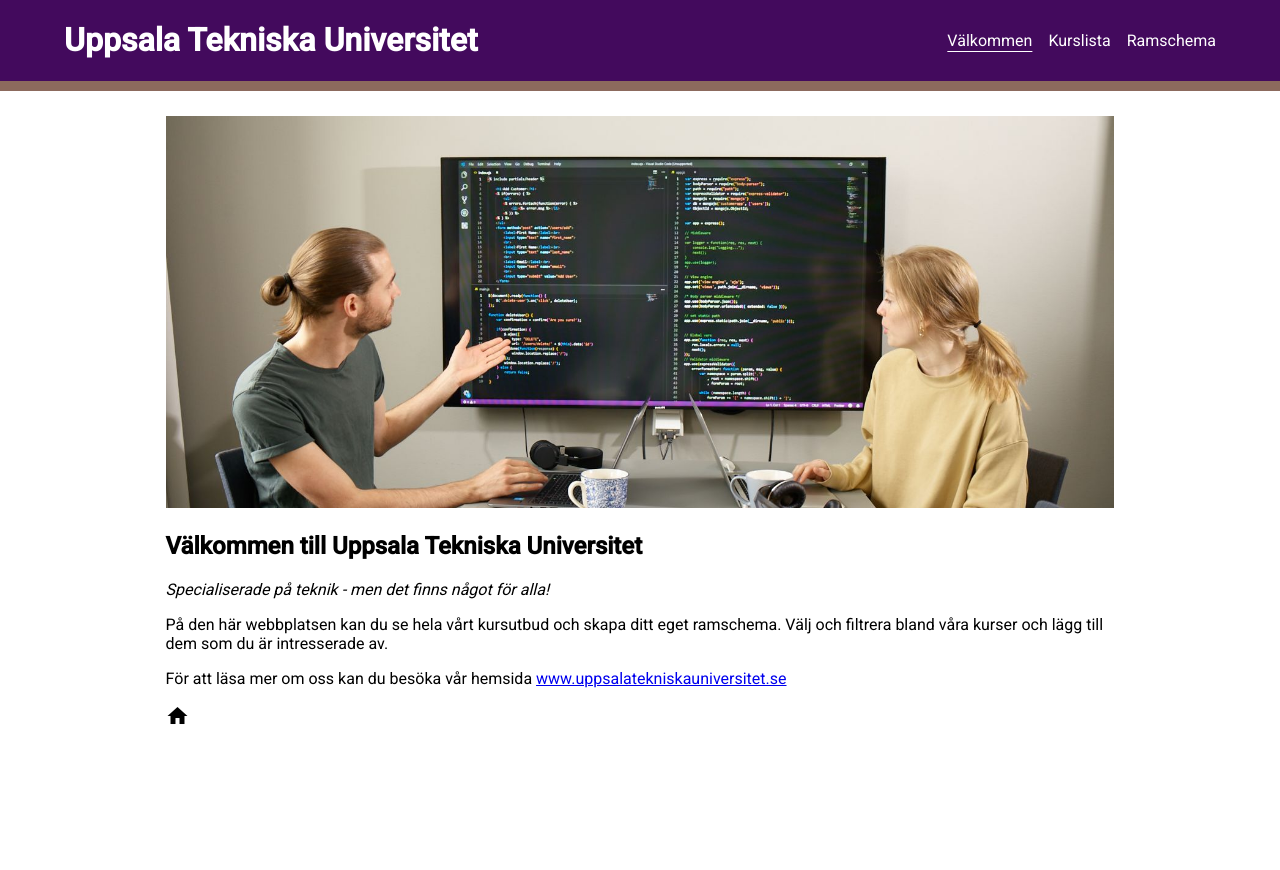
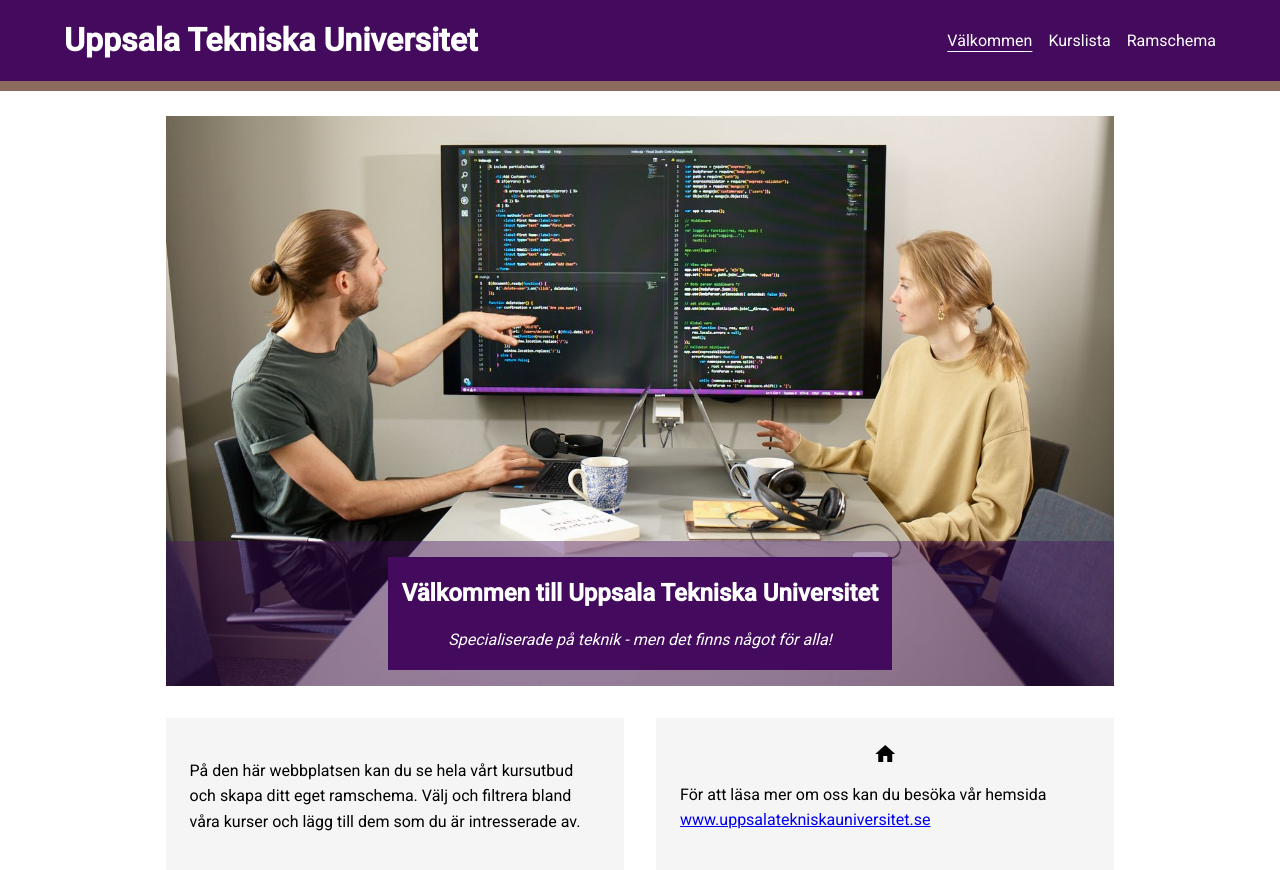
Before and after one commit to frja2400/dt208g-project, an Angular app: page /home in a window 1280 px wide. Shown: the top 870 px of the page. Before the commit the page ends 800 px from the top, so only its background shows below. Built offline with nearby package versions, Linux system fonts and the light colour scheme.

Commit message:
Justerar headerbild och gör klar layout för startsidan med introtext och informationsrutor.

```diff
--- a/src/app/home/home.component.css
+++ b/src/app/home/home.component.css
@@ -1,3 +1,55 @@
-img {
+.imageContainer {
+    position: relative;
     width: 100%;
 }
+
+.imageContainer img {
+    width: 100%;
+    height: auto;
+    display: block;
+}
+
+.introContainer {
+    position: absolute;
+    bottom: 0;
+    left: 0;
+    width: 100%;
+    text-align: center;
+    background-color: rgba(67, 10, 93, 0.4);
+    color: white;
+    padding: 1em;
+    box-sizing: border-box;
+}
+
+.textBackground {
+    background-color: #430A5D;
+    width: 500px;
+    margin: 0 auto;
+    padding: 0.1em;
+}
+
+p {
+    line-height: 1.6em;
+}
+
+.infoContainer {
+    display: flex;
+    gap: 2rem;
+    margin-top: 2rem;
+    justify-content: center;
+    flex-wrap: wrap;
+}
+
+.infoBox {
+    flex: 1;
+    min-width: 280px;
+    max-width: 500px;
+    background-color: #f5f5f5;
+    padding: 1.5em;
+
+}
+
+mat-icon {
+    display: block;
+    margin: 0 auto;
+}
--- a/src/app/home/home.component.html
+++ b/src/app/home/home.component.html
@@ -1,9 +1,20 @@
-<img src="/headerImage.jpg" alt="Två personer sitter framför en stor skärm med kod">
+<div class="imageContainer">
+    <img src="/headerImage2.jpg" alt="Två personer sitter framför en stor skärm med kod">
 
-<h2>Välkommen till Uppsala Tekniska Universitet</h2>
-<p><i>Specialiserade på teknik - men det finns något för alla!</i></p>
-<p>På den här webbplatsen kan du se hela vårt kursutbud och skapa ditt eget ramschema. Välj och filtrera bland våra
-    kurser och lägg till dem som du är intresserade av.</p>
-<p>För att läsa mer om oss kan du besöka vår hemsida <a href="#">www.uppsalatekniskauniversitet.se</a></p>
-
-<mat-icon>home</mat-icon>
+    <div class="introContainer">
+        <div class="textBackground">
+            <h2>Välkommen till Uppsala Tekniska Universitet</h2>
+            <p><i>Specialiserade på teknik - men det finns något för alla!</i></p>
+        </div>
+    </div>
+</div>
+<div class="infoContainer">
+    <div class="infoBox">
+        <p>På den här webbplatsen kan du se hela vårt kursutbud och skapa ditt eget ramschema. Välj och filtrera bland
+            våra kurser och lägg till dem som du är intresserade av.</p>
+    </div>
+    <div class="infoBox">
+        <mat-icon>home</mat-icon>
+        <p>För att läsa mer om oss kan du besöka vår hemsida <a href="#">www.uppsalatekniskauniversitet.se</a></p>
+    </div>
+</div>
```
Also changed, not shown: public/headerImage2.jpg (added).
